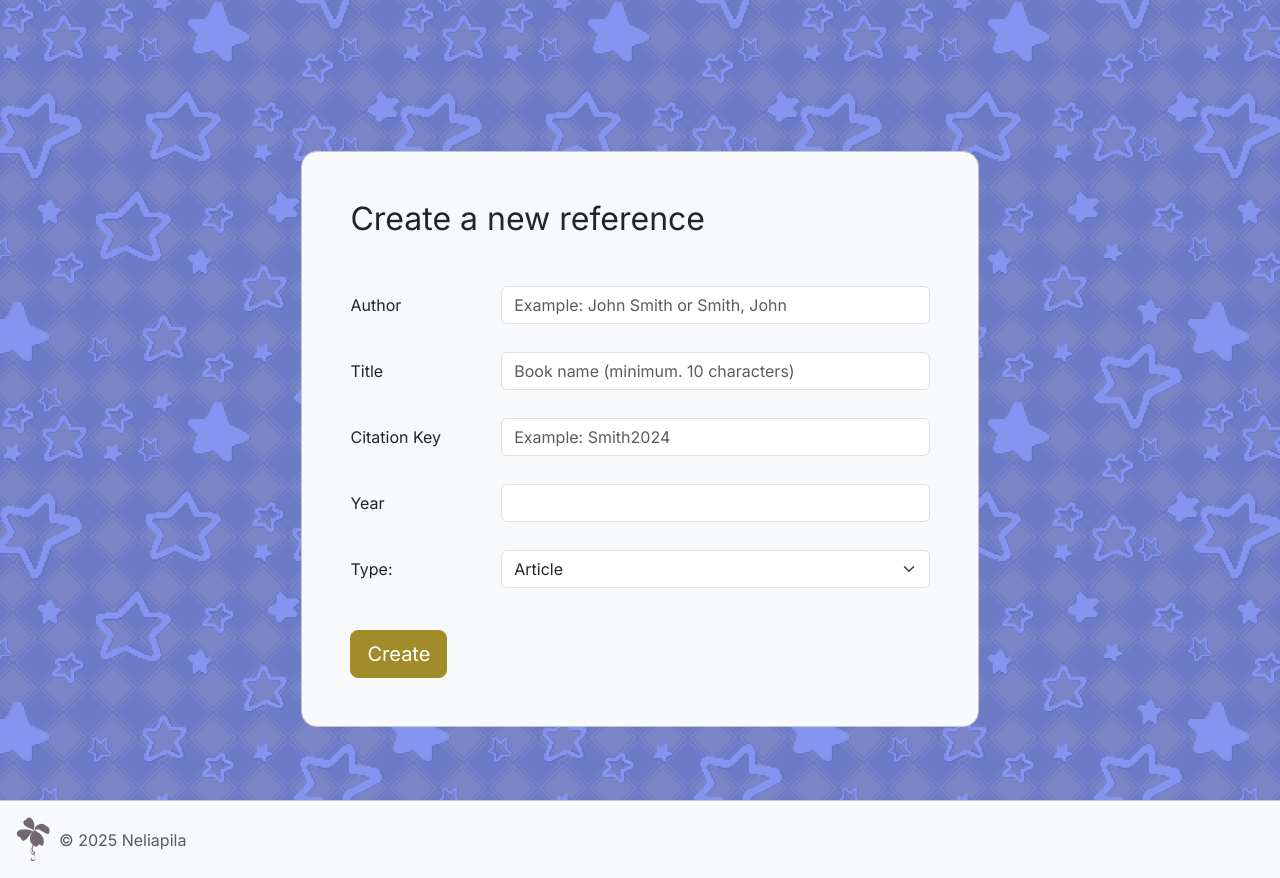
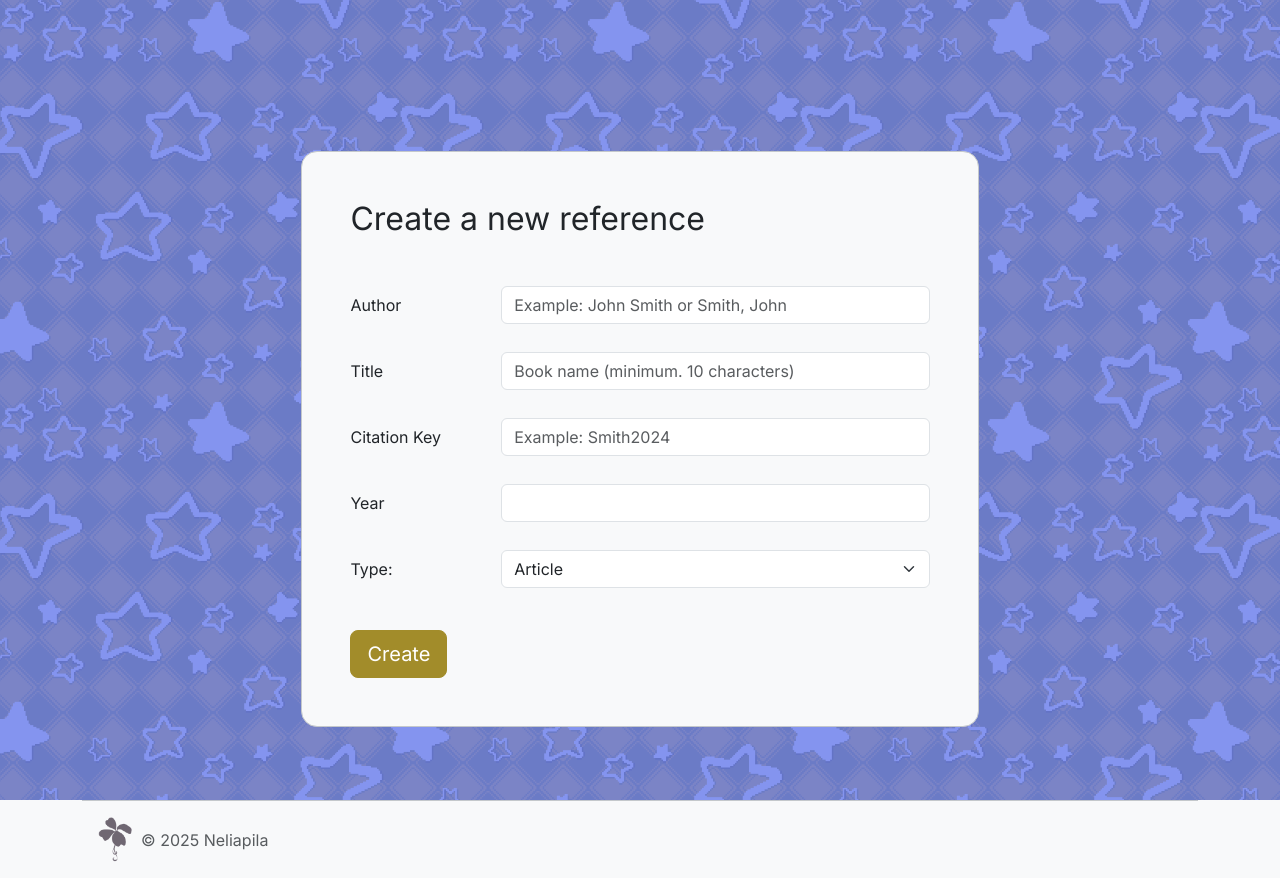
Before and after one commit to kortekoski/ohtuminiprojekti, a Flask app: page /new_reference in a window 1280 px wide. Run offline with Flask 3, Linux system fonts and the light colour scheme.

Commit message:
fix tests 2

```diff
--- a/src/templates/layout.html
+++ b/src/templates/layout.html
@@ -17,12 +17,25 @@
       rel="stylesheet">
     <link href="https://fonts.googleapis.com/css2?family=Inter:wght@300;400;600&display=swap" rel="stylesheet">
     <style>
+      html, body {
+          height: 100%;
+      }
       body {
           font-family: 'Inter', sans-serif;
+          display: flex;
+          flex-direction: column;
+      }
+      main {
+          flex: 1;
+          overflow-y: auto;
+      }
+      footer {
+          flex-shrink: 0;
       }
     </style>
   </head>
   <body class="bg-light">
+    <main>
       {% with messages = get_flashed_messages(with_categories=true) %}
         {% if messages %}
           <ul class="list-group">
@@ -39,8 +52,9 @@
         {% endif %}
         {% endwith %}
         {% block body %}{% endblock %}
+    </main>
     <div class="container">
-      <footer class="d-flex flex-wrap justify-content-between align-items-center py-3 bg-light fixed-bottom border-top border-secondary-subtle">
+      <footer class="d-flex flex-wrap justify-content-between align-items-center py-3 bg-light border-top border-secondary-subtle">
         <div class="col-md-4 d-flex align-items-center ps-3">
           <a href="/" class="mb-3 me-2 mb-md-0 text-body-secondary text-decoration-none lh-1">
             <img src="{{ url_for('static', filename='clover_logo.png') }}" width="35" height="45">
```
Also changed, not shown: 1 other file. Lines whose indentation alone changed are shown as unchanged.
